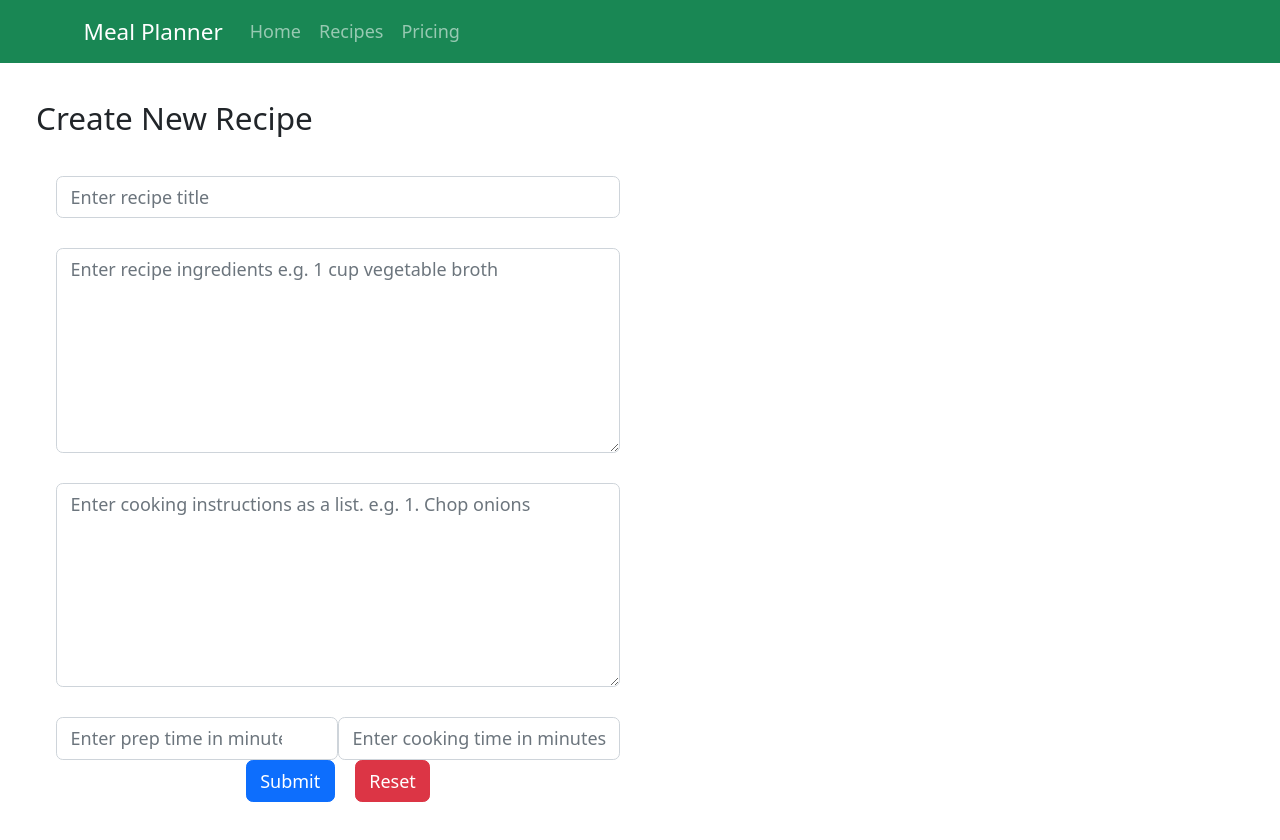
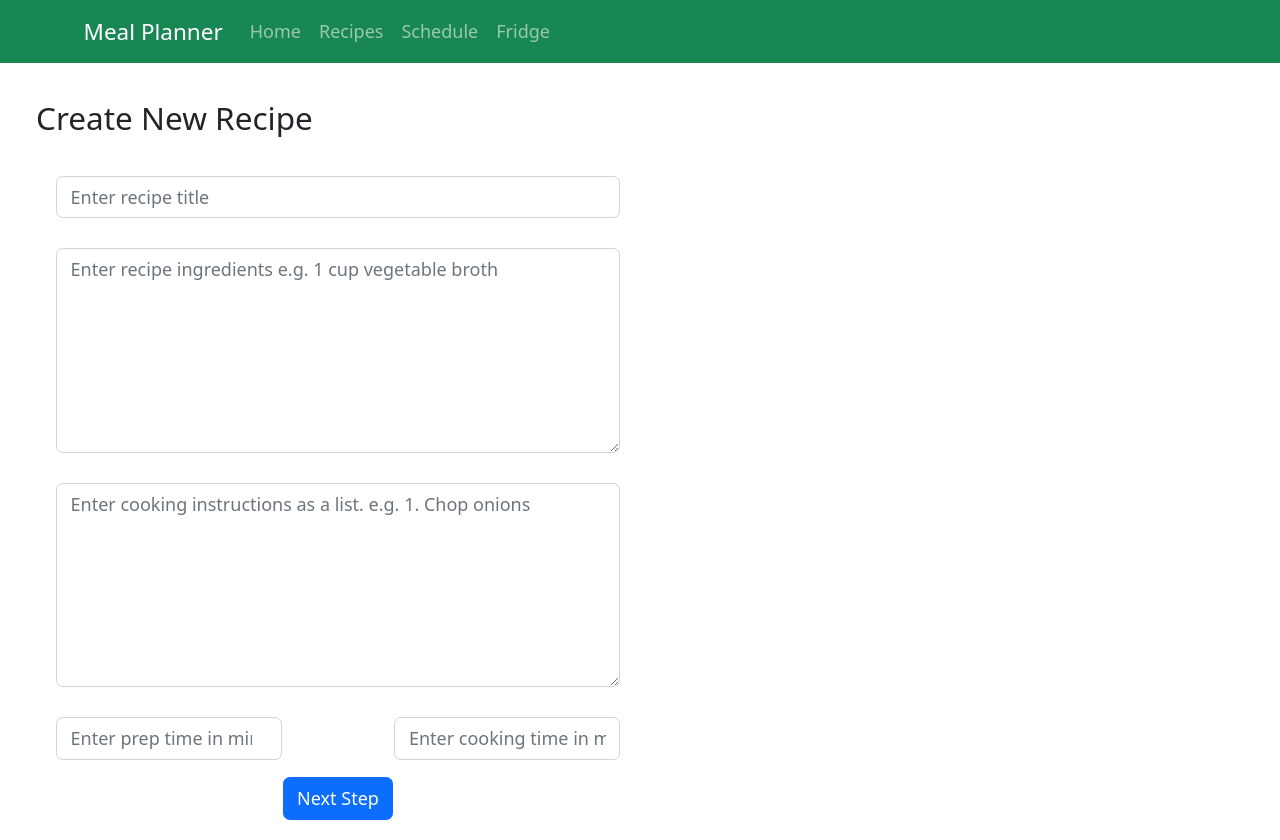
Before and after one commit to tkadima/mealplannerv2, a Next.js app: page /recipes/new in a window 1280 px wide. Built offline with nearby package versions, Linux system fonts and the light colour scheme.

Commit message:
Move recipe form into separate component

```diff
--- a/components/layout.js
+++ b/components/layout.js
@@ -6,16 +6,17 @@ import Nav from 'react-bootstrap/Nav';
 import Navbar from 'react-bootstrap/Navbar';
 
 
-export default function Layout({ children, home }) {
+export default function Layout({ children }) {
   return (
     <>
     <Navbar bg="success" variant="dark">
           <Container>
             <Navbar.Brand href="#home">Meal Planner</Navbar.Brand>
             <Nav className="me-auto">
-              <Nav.Link href="#home">Home</Nav.Link>
-              <Nav.Link href="recipes">Recipes</Nav.Link>
-              <Nav.Link href="#pricing">Pricing</Nav.Link>
+              <Nav.Link href="/">Home</Nav.Link>
+              <Nav.Link href="/recipes">Recipes</Nav.Link>
+              <Nav.Link href="/schedule">Schedule</Nav.Link>
+              <Nav.Link href="/food">Fridge</Nav.Link>
             </Nav>
           </Container>
         </Navbar>
--- /dev/null
+++ b/components/recipe-form.js
@@ -0,0 +1,64 @@
+import Form from 'react-bootstrap/Form';
+
+const RecipeForm = ({onCreateRecipe, recipe}) => {
+
+    const handleChangeForm = (e) => {
+        e.preventDefault();
+        onCreateRecipe({...recipe, [e.target.name]: e.target.value})
+    }
+
+    return (
+        <Form>
+        <Form.Group>
+            <Form.Control
+                as="input"
+                name="name"
+                value={recipe.name}
+                onChange={handleChangeForm}
+                style={{marginBottom: '30px'}}
+                placeholder="Enter recipe title"
+            />
+            <Form.Control
+                as="textarea"
+                name="ingredients"
+                rows={7}
+                placeholder="Enter recipe ingredients e.g. 1 cup vegetable broth"
+                value={recipe.ingredients}
+                onChange={handleChangeForm}
+                style={{marginBottom: '30px'}}
+            />
+
+            <Form.Control
+                as="textarea"
+                name="instructions"
+                rows={7}
+                placeholder="Enter cooking instructions as a list. e.g. 1. Chop onions"
+                value={recipe.instructions}
+                onChange={handleChangeForm}
+                style={{marginBottom: '30px'}}
+            />
+
+            <div>
+                <Form.Control
+                    style={{ width: '40%', float: "left"}}
+                    as="input"
+                    name="prepTime"
+                    placeholder="Enter prep time in minutes"
+                    type="number"
+                    value={recipe.prepTime}
+                    onChange={handleChangeForm}
+                />
+                <Form.Control
+                    style={{ width: '40%', float: "right",}}
+                    as="input"
+                    name="cookTime"
+                    placeholder="Enter cooking time in minutes"
+                    value={recipe.cookTime}
+                    onChange={handleChangeForm}
+                />
+            </div>
+        </Form.Group>
+    </Form>);
+}
+
+export default RecipeForm;
--- a/helpers/shopping-list.js
+++ b/helpers/shopping-list.js
@@ -7,7 +7,7 @@ const createShoppingList = (recipe, fridgeItems) => {
         return !fridgeItems.some( f =>  f.name === ingredient.description
             && haveEnoughItemInFridge(ingredient, f))
     });
-    return shoppingList.map(s => s.description);
+    return shoppingList;
 }
 
 const haveEnoughItemInFridge = (ingredient, fridgeItem) => {
--- a/pages/recipes/new.js
+++ b/pages/recipes/new.js
@@ -1,117 +1,57 @@
 import { useState } from 'react';
 import { useDispatch } from 'react-redux';
 
-import Form from 'react-bootstrap/Form';
 import Button from 'react-bootstrap/Button';
 import ListGroup from 'react-bootstrap/ListGroup';
+
+import Link from 'next/link';
 
 import createSuggestionList from "../../helpers/shopping-list";
 import Layout from "../../components/layout";
 import data from '../../data.json'
 import SuggestionListItem from '../../components/suggestion-list-item';
 import { addRecipe } from '../../redux/recipe-slice'
-import Link from 'next/link'
-
+import RecipeForm from '../../components/recipe-form';
 
 const NewRecipe = () => {
 
     const dispatch = useDispatch();
 
-    const [recipe, setRecipe] = useState({})
-    const [suggestions, setSuggestions] = useState([]);
-    const [submitted, setSubmitted] = useState(false)
+    const [recipe, setRecipe] = useState({});
+    const [shoppingSuggestions, setShoppingSuggestions] = useState([]);
+    const [submitted, setSubmitted] = useState(false);
 
-    const handleChangeForm = (e) => {
-        e.preventDefault();
-        setRecipe({...recipe, [e.target.name]: e.target.value})
-    }
 
     const handleSubmitRecipe = (e) => {
         e.preventDefault();
-        dispatch(addRecipe(recipe))
+        dispatch(addRecipe(recipe));
         let list = createSuggestionList(recipe, data.fridge);
-        setSuggestions(list);
+        setShoppingSuggestions(list);
         setSubmitted(true);
     }
 
-    const handleReset = () => {
-        setRecipe('')
-        setSuggestions([])
-        setSubmitted(false)
+    const createRecipe = (recipe) => {
+        setRecipe(recipe);
     }
 
     return (
         <Layout>
             <h3>Create New Recipe</h3>
-            <div className="new recipe" style={{ padding: '10px 0px'}}>
+            <div style={{ padding: '10px 0px'}}>
                 <div className=' recipe-form'  style={{ width: '50%', float:'left', padding: '20px' }}>
-                    <Form onSubmit={handleSubmitRecipe}>
-                        <Form.Group>
-                            <Form.Control
-                                as="input"
-                                name="name"
-                                value={recipe.name}
-                                onChange={handleChangeForm}
-                                style={{marginBottom: '30px'}}
-                                placeholder="Enter recipe title"
-                            />
-                            <Form.Control
-                                as="textarea"
-                                name="ingredients"
-                                rows={7}
-                                placeholder="Enter recipe ingredients e.g. 1 cup vegetable broth"
-                                value={recipe.ingredients}
-                                onChange={handleChangeForm}
-                                style={{marginBottom: '30px'}}
-                            />
-
-                            <Form.Control
-                                as="textarea"
-                                name="instructions"
-                                rows={7}
-                                placeholder="Enter cooking instructions as a list. e.g. 1. Chop onions"
-                                value={recipe.instructions}
-                                onChange={handleChangeForm}
-                                style={{marginBottom: '30px'}}
-                            />
-
-                            <div>
-                                <Form.Control
-                                    style={{ width: '50%', float: "left", paddingRight: "40px"}}
-                                    as="input"
-                                    name="prepTime"
-                                    placeholder="Enter prep time in minutes"
-                                    type="number"
-                                    value={recipe.prepTime}
-                                    onChange={handleChangeForm}
-                                />
-                                <Form.Control
-                                    style={{ width: '50%', float: "right"}}
-                                    as="input"
-                                    name="cookTime"
-                                    placeholder="Enter cooking time in minutes"
-                                    value={recipe.cookTime}
-                                    onChange={handleChangeForm}
-                                />
-                            </div>
-                            <div className="col text-center" style={{ paddingTop: '10px'}}  value={recipe.ingredients}>
-                                <Button onClick={handleSubmitRecipe} disabled={submitted} type="submit">Submit</Button>
-                                <Button onClick={handleReset} variant="danger" type="reset" defaultValue="Reset" style={{ marginLeft: '20px'}}>Reset</Button>
-                            </div>
-                        </Form.Group>
-                    </Form>
+                    <RecipeForm recipe={recipe} onCreateRecipe={createRecipe} />
+                    <div className="col text-center" style={{ paddingTop: '60px'}}  value={recipe.ingredients}>
+                        <Button onClick={handleSubmitRecipe} disabled={submitted} type="submit">Next Step</Button>
+                    </div>
                 </div>
                 {
-                    suggestions.length !== 0 &&
+                    shoppingSuggestions.length > 0 &&
                     (<div style={{ width:'40%', float:'right',  paddingTop: '30px'}}>
                         <h5>Would you like to add the following to your shopping list?</h5>
                         <ListGroup>
                         {
-                            suggestions.map(s => {
-                            return <SuggestionListItem
-                                key={s}
-                                item={s}
-                                />
+                            shoppingSuggestions.map(s => {
+                            return <SuggestionListItem key={s} item={s} type="shopping-list" />
                             })
                         }
                         </ListGroup>
@@ -120,7 +60,9 @@ const NewRecipe = () => {
                         </Link>
                     </div>)
                 }
+
             </div>
+
         </Layout>
     );
 }
--- a/redux/recipe-slice.js
+++ b/redux/recipe-slice.js
@@ -1,5 +1,4 @@
 import { createSlice } from "@reduxjs/toolkit";
-
 import data from '../data.json';
 
 export const recipeSlice = createSlice({
```
Also changed, not shown: components/suggestion-list-item.js (+15 -22 lines).
